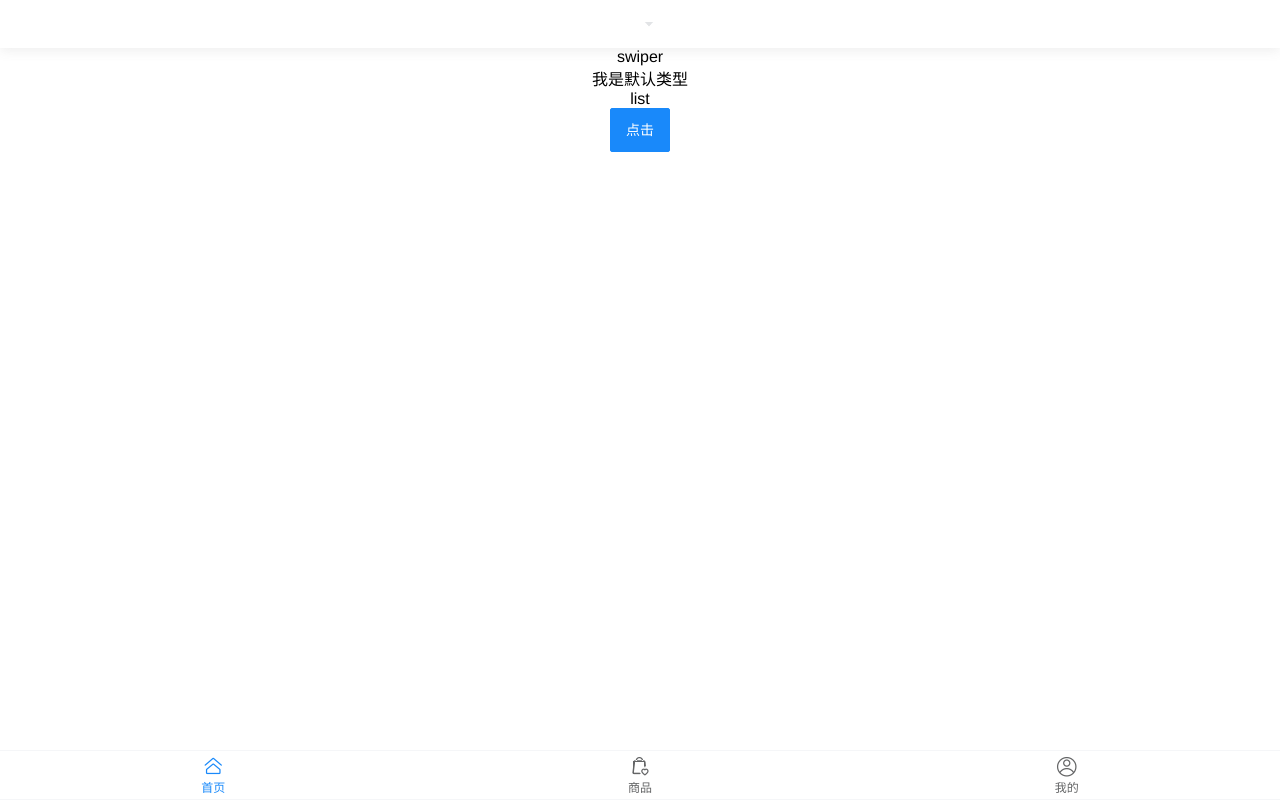
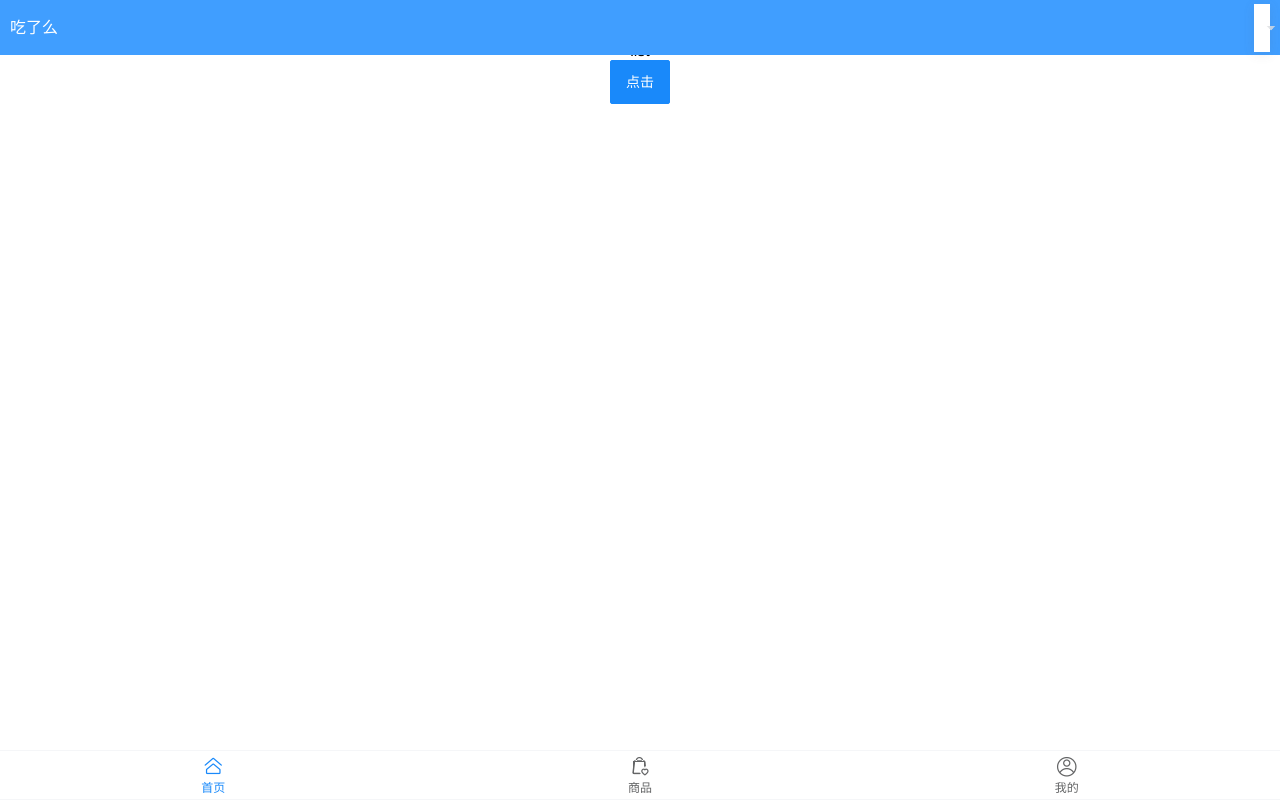
Before and after one commit to leiyangs/vue3-source, a Vue app: page / in a window 1280 px wide. Built offline with nearby package versions, Linux system fonts and the light colour scheme.

Commit message:
header-style

```diff
--- a/src/views/home/header.vue
+++ b/src/views/home/header.vue
@@ -1,14 +1,17 @@
 <template>
-  <div>
+  <div class="header">
+    <div>
+      吃了么
+    </div>
     <van-dropdown-menu active-color="#1989fa">
-      <van-dropdown-item v-model="category" :options="categoryList" />
+      <van-dropdown-item :modelValue="category" :options="categoryList" />
     </van-dropdown-menu>
   </div>
 </template>
 
 <script lang="ts">
 import { CATEGORY_TYPES } from '@/typings/home'
-import { defineComponent, PropType, reactive, toRef, toRefs } from 'vue'
+import { defineComponent, PropType, reactive, toRefs } from 'vue'
 
 export default defineComponent({
   props: {
@@ -29,10 +32,28 @@ export default defineComponent({
         { text: '晚餐', value: CATEGORY_TYPES.DINNER },
       ]
     })
-
+    console.log(state)
     return {
       ...toRefs(state)
     }
   },
 })
 </script>
+
+<style lang="scss" scoped>
+.header {
+  display: flex;
+  justify-content: space-between;
+  align-items: center;
+  position: fixed;
+  top: 0;
+  left: 0;
+  z-index: 9999;
+  background: #409EFF;
+  color: #fff;
+  padding: 0 10px;
+  width: calc(100% - 20px);
+  height: 55px;
+  line-height: 55px;
+}
+</style>
```
